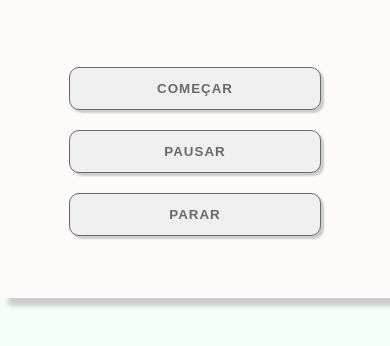
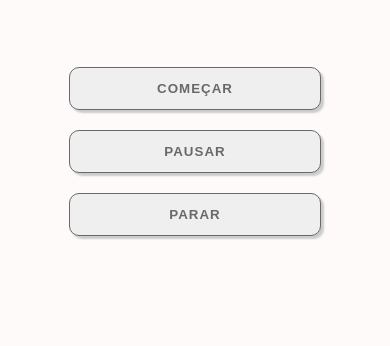
Before and after one commit to brntava/Cronometro-js, a plain HTML site: page index.html in a window 390 px wide. Shown: the part 324-670 px from the top of the page. Drawn offline with Linux system fonts and the light colour scheme.

Commit message:
first commit

```diff
--- a/style.css
+++ b/style.css
@@ -65,6 +65,10 @@ body{
 }
 
 @media (max-width:700px){
+    .container{
+        height: 100vh;
+    }
+
     .cron{
         width: 100%;
     }
```
